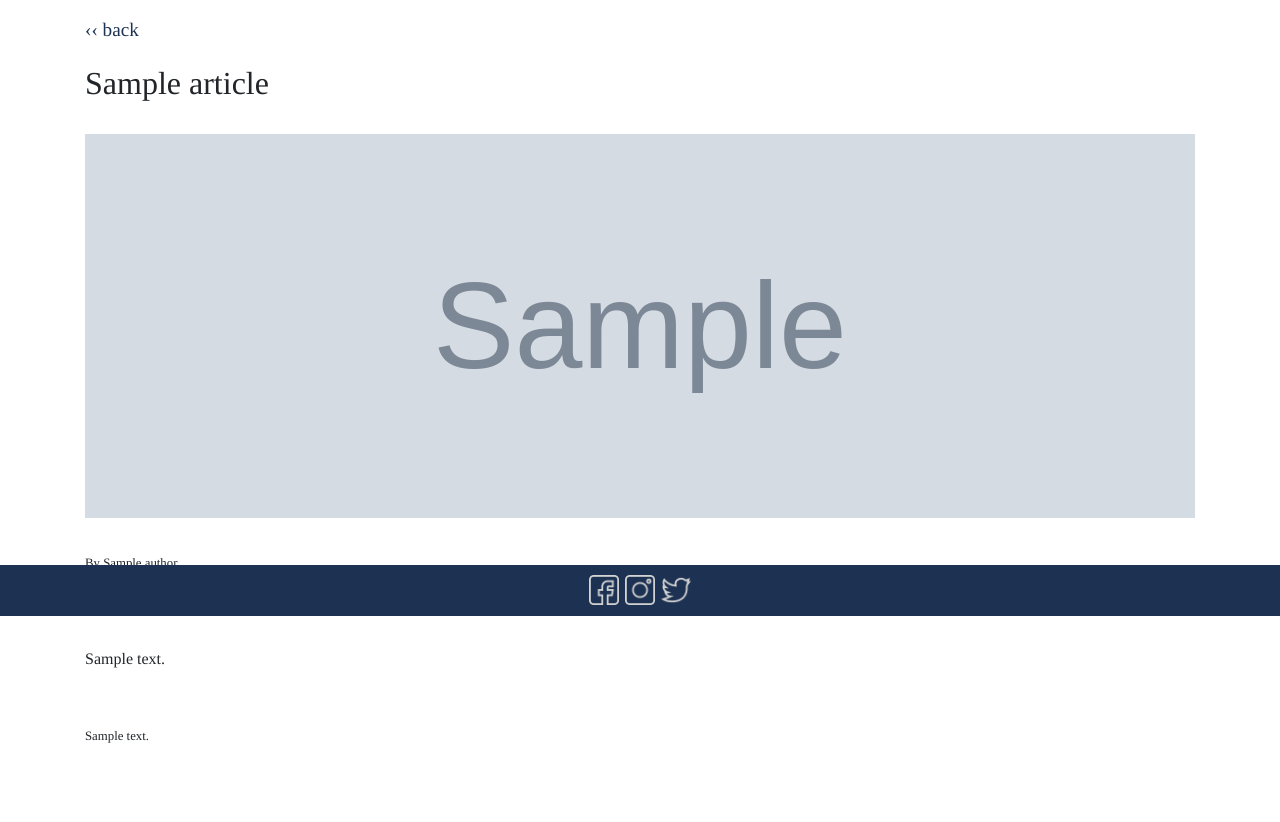
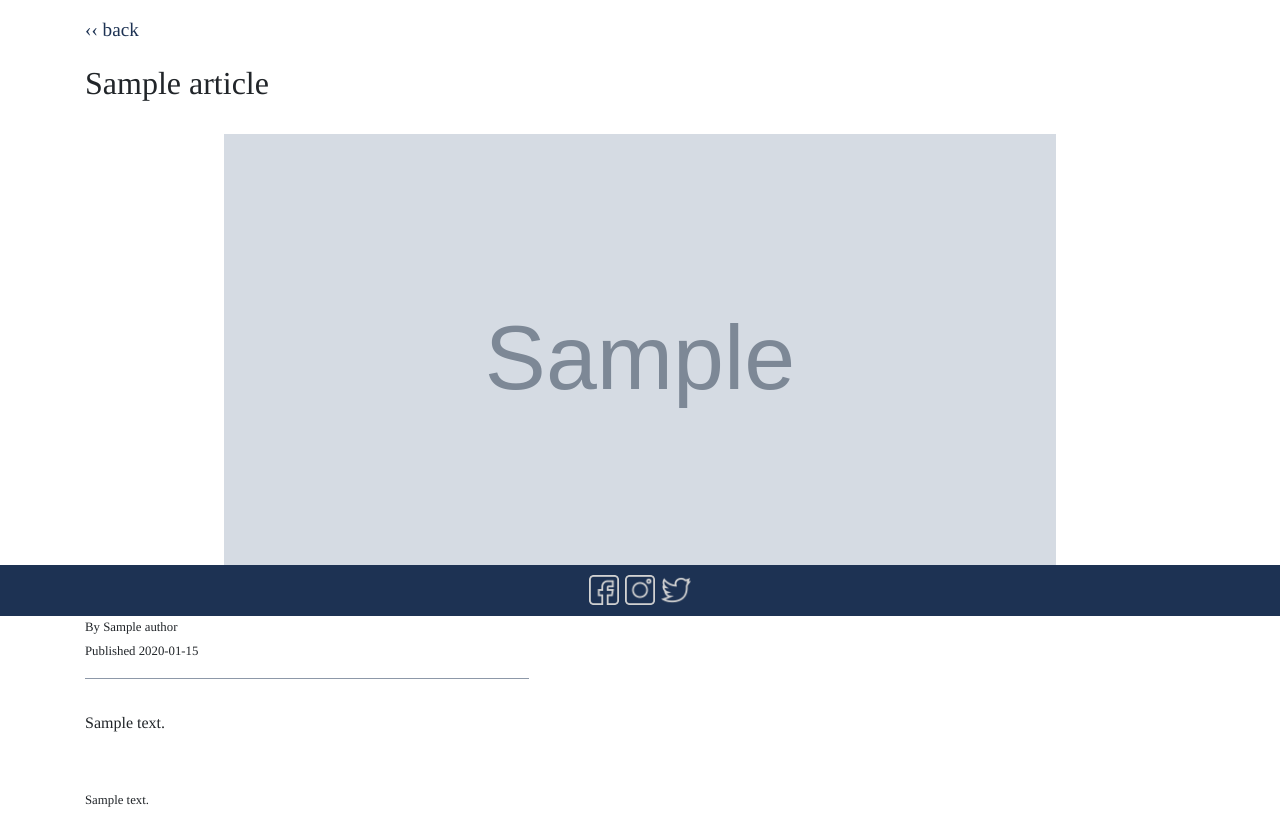
Before and after one commit to sventi555/CRG, a Django app: a page that uses templates/layout.html in a window 1280 px wide. Shown: the part 184-1006 px from the top of the page. Before the commit the page ends 927 px from the top, so only its background shows below. Run offline with Django 3.2, Linux system fonts and the light colour scheme; tables that the repository leaves empty hold one stand-in row (values such as "Sample post"); grey boxes marked "Sample" are stand-in pictures; some libraries are stand-ins or nearby versions.

Commit message:
resized article image banner to display better

```diff
--- a/static/css/article_detail.css
+++ b/static/css/article_detail.css
@@ -2,8 +2,8 @@
 #banner {
     background-size: cover;
     background-position: center;
-    width: 100%;
-    height: 24em;
+    width: 75%;
+    height: 28em;
     margin: 2em auto;
 }
 
```
